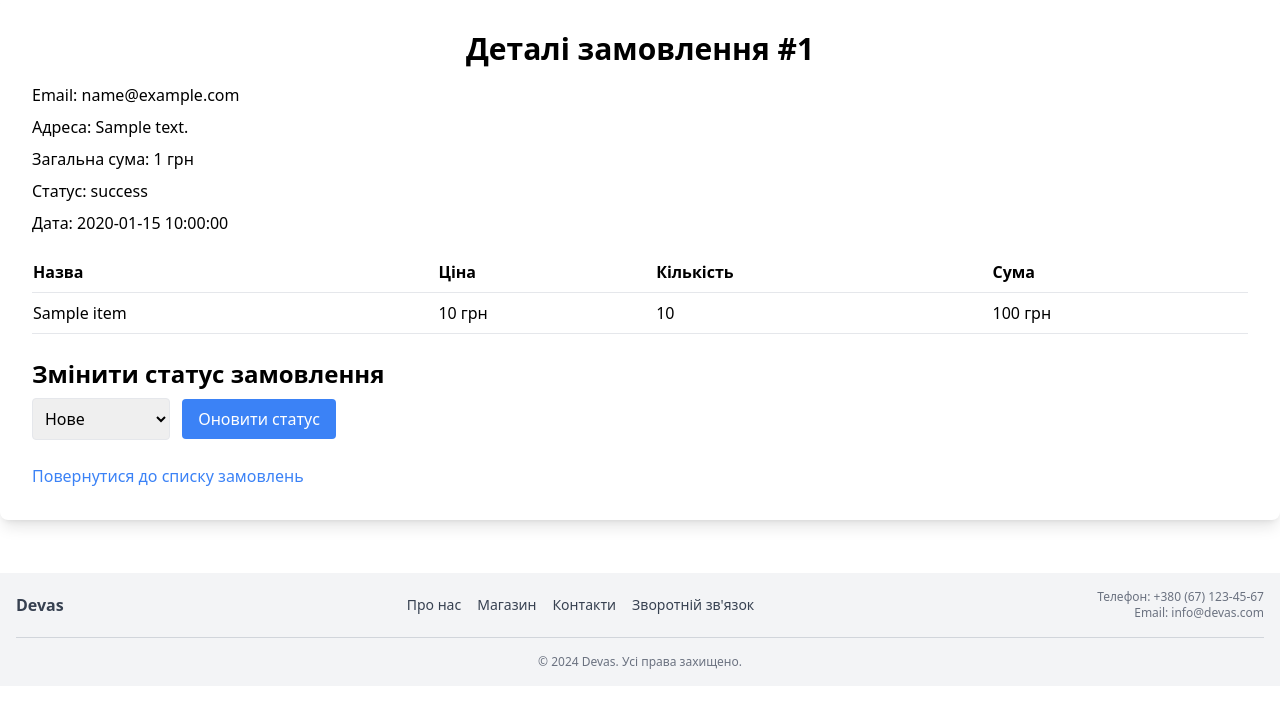
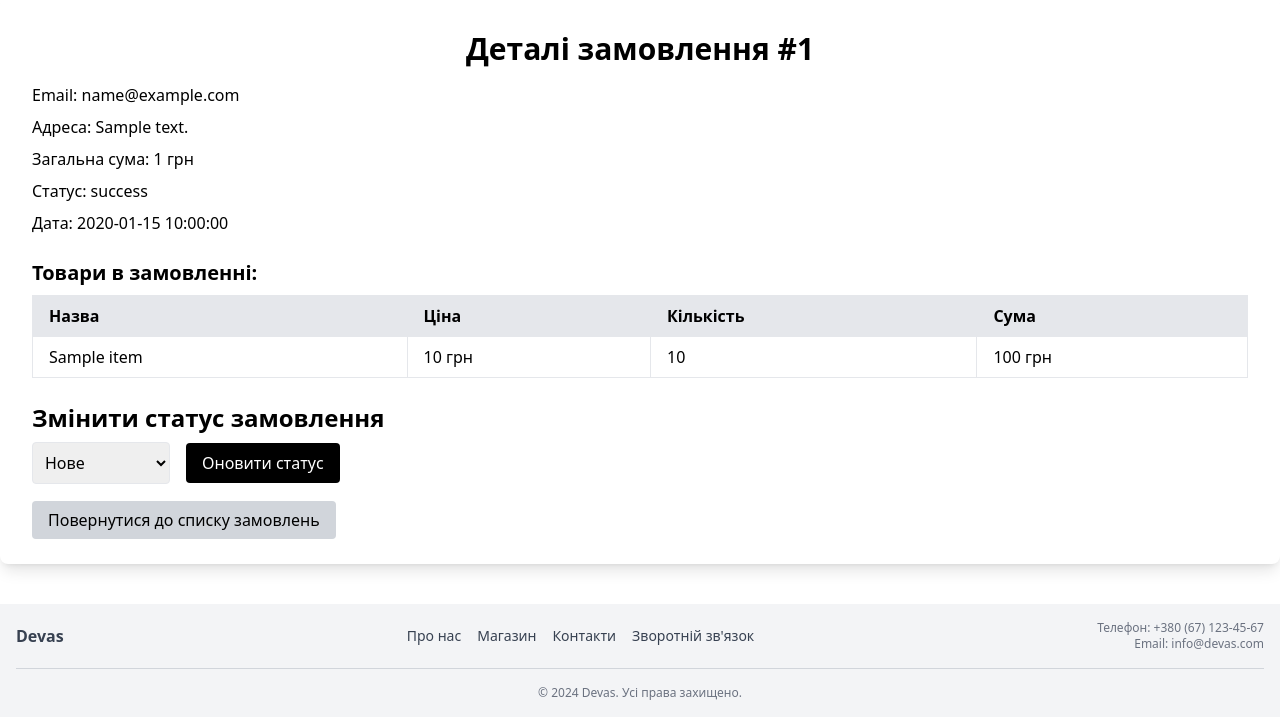
Before and after one commit to archibaldkami/temporary-group-site, a Flask app: template app/templates/order_details.html in a window 1280 px wide. Shown: the part 114-831 px from the top of the page. Before the commit the page ends 783 px from the top, so only its background shows below. Run offline with Flask 3, Linux system fonts and the light colour scheme; the template is opened without the code that fills it: most values are stand-ins (such as "Sample title", 1, 10 or a date in 2020); some libraries are stand-ins or nearby versions.

Commit message:
admin panel

```diff
--- a/app/templates/order_details.html
+++ b/app/templates/order_details.html
@@ -2,9 +2,10 @@
 {% block title %}Деталі замовлення{% endblock %}
 {% block content %}
 <div class="order-details p-8 bg-white rounded-lg shadow-lg">
-    <h1 class="text-3xl font-bold text-center mb-4">Деталі замовлення #{{ order['id'] }}</h1>
+    <h1 class="text-3xl font-bold text-center mb-4">Деталі замовлення #{{ order['id'] }} </h1>
 
-    <div class="order-info space-y-2">
+    <!-- Інформація про замовлення -->
+    <div class="order-info space-y-2 mb-6">
         <p><span class="font-medium">Email:</span> {{ order['email'] }}</p>
         <p><span class="font-medium">Адреса:</span> {{ order['address'] }}</p>
         <p><span class="font-medium">Загальна сума:</span> {{ order['total_price'] }} грн</p>
@@ -12,43 +13,48 @@
         <p><span class="font-medium">Дата:</span> {{ order['date'] }}</p>
     </div>
 
-    <table class="order-items w-full mt-6">
+    <!-- Список товарів у замовленні -->
+    <h2 class="text-xl font-bold mb-2">Товари в замовленні:</h2>
+    <table class="order-items w-full border-collapse border border-gray-200">
         <thead>
-        <tr class="border-b">
-          <th class="text-left pb-2">Назва</th>
-          <th class="text-left pb-2">Ціна</th>
-          <th class="text-left pb-2">Кількість</th>
-          <th class="text-left pb-2">Сума</th>
+            <tr class="bg-gray-200">
+                <th class="text-left px-4 py-2 border">Назва</th>
+                <th class="text-left px-4 py-2 border">Ціна</th>
+                <th class="text-left px-4 py-2 border">Кількість</th>
+                <th class="text-left px-4 py-2 border">Сума</th>
             </tr>
         </thead>
         <tbody>
             {% for item in items %}
-        <tr class="border-b">
-          <td class="py-2">{{ item['name'] }}</td>
-          <td class="py-2">{{ item['price'] }} грн</td>
-          <td class="py-2">{{ item['quantity'] }}</td>
-          <td class="py-2">{{ item['price'] * item['quantity'] }} грн</td>
+            <tr>
+                <td class="px-4 py-2 border">{{ item['name'] }}</td>
+                <td class="px-4 py-2 border">{{ item['price'] }} грн</td>
+                <td class="px-4 py-2 border">{{ item['quantity'] }}</td>
+                <td class="px-4 py-2 border">{{ item['price'] * item['quantity'] }} грн</td>
             </tr>
             {% endfor %}
         </tbody>
     </table>
 
+    <!-- Зміна статусу -->
     <div class="order-status-update mt-6">
         <h2 class="text-2xl font-bold mb-2">Змінити статус замовлення</h2>
-      <form action="{{ url_for('admin.update_order', order_id=order['id']) }}" method="post" class="mb-4">
-        <select name="status" class="p-2 border rounded mr-2">
+        <form action="{{ url_for('admin.update_order', order_id=order['id']) }}" method="post" class="flex items-center">
+            <select name="status" class="p-2 border rounded mr-4">
                 <option value="Нове" {% if order['status'] == 'Нове' %}selected{% endif %}>Нове</option>
                 <option value="В обробці" {% if order['status'] == 'В обробці' %}selected{% endif %}>В обробці</option>
                 <option value="Відправлено" {% if order['status'] == 'Відправлено' %}selected{% endif %}>Відправлено</option>
                 <option value="Доставлено" {% if order['status'] == 'Доставлено' %}selected{% endif %}>Доставлено</option>
                 <option value="Скасовано" {% if order['status'] == 'Скасовано' %}selected{% endif %}>Скасовано</option>
             </select>
-        <button type="submit" class="bg-blue-500 hover:bg-blue-600 text-white px-4 py-2 rounded">Оновити статус</button>
+            <button type="submit" class="bg-black text-white px-4 py-2 rounded">Оновити статус</button>
         </form>
     </div>
 
+    <!-- Кнопка повернення -->
     <div class="return-link mt-6">
-      <a href="{{ url_for('admin.admin') }}" class="text-blue-500 hover:underline">Повернутися до списку замовлень</a>
+        <a href="{{ url_for('admin.admin') }}" class="bg-gray-300 px-4 py-2 rounded text-black hover:bg-gray-400">Повернутися до списку замовлень</a>
     </div>
 </div>
+
 {% endblock %}
```
Also changed, not shown: app/db.sqlite. Lines whose indentation alone changed are shown as unchanged.
